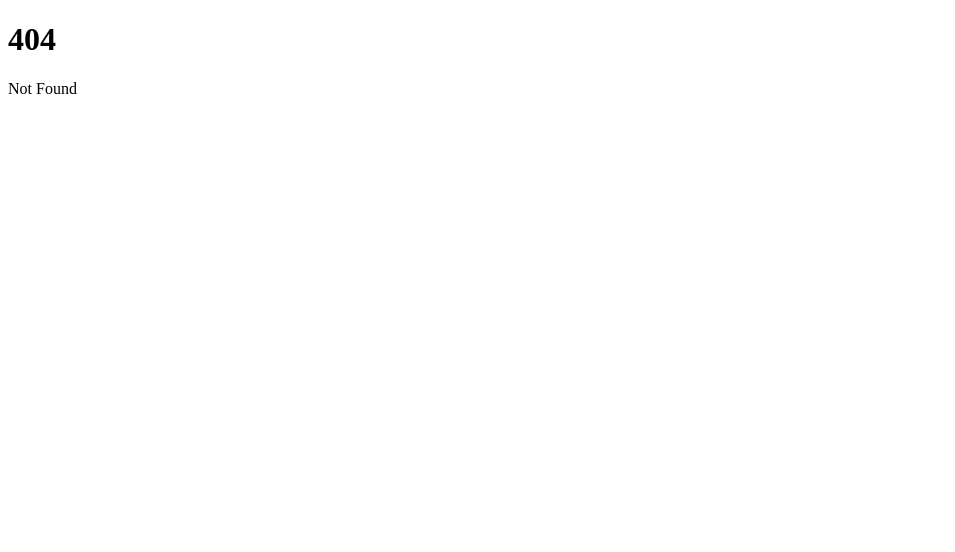
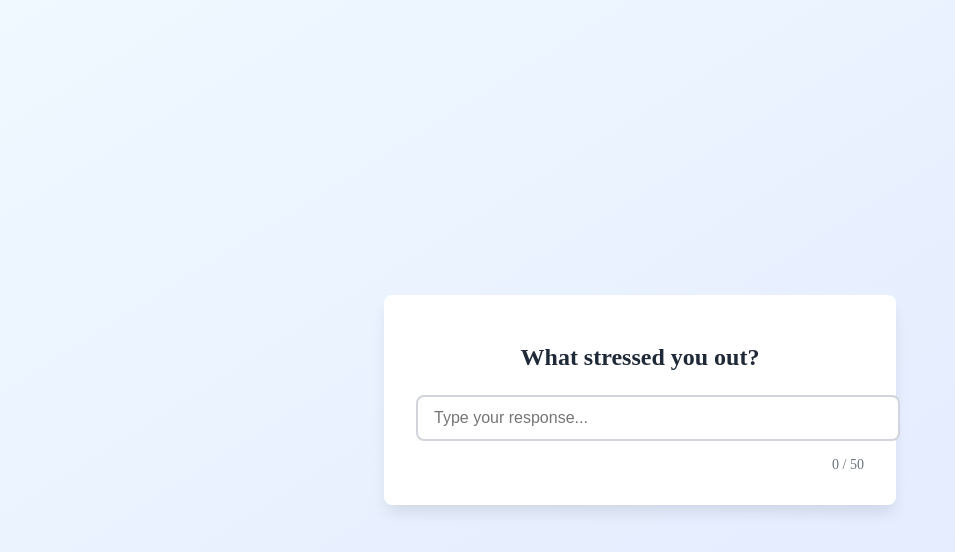
Before and after one commit to itcOnlineGaming/Team_3_2025, a SvelteKit app in the folder Sprint 8/: page /input in a window 1280 px wide. Before the commit this address had no page. Shown: the top 552 px of the page, without its empty margins (0-955 px from the left). Built offline with nearby package versions, Linux system fonts and the light colour scheme.

Commit message:
#27: Text input

```diff
--- /dev/null
+++ b/Sprint 8/src/routes/input/+page.svelte
@@ -0,0 +1,92 @@
+<script lang="ts">
+  let text: string = '';
+  const charLimit: number = 50;
+
+  function handleChange(e: Event): void {
+    const target = e.target as HTMLInputElement;
+    if (target.value.length <= charLimit) {
+      text = target.value;
+    }
+  }
+</script>
+
+<div class="container">
+  <div class="card">
+    <h1 class="title">
+      What stressed you out?
+    </h1>
+
+    <div class="form-group">
+      <input
+        type="text"
+        bind:value={text}
+        maxlength={charLimit}
+        placeholder="Type your response..."
+        on:change={handleChange}
+        class="input"
+      />
+
+      <div class="counter">
+        {text.length} / {charLimit}
+      </div>
+    </div>
+  </div>
+</div>
+
+<style>
+  :global(body) {
+    margin: 0;
+    padding: 0;
+  }
+
+  .container {
+    display: flex;
+    align-items: center;
+    justify-content: center;
+    min-height: 100vh;
+    background: linear-gradient(to bottom right, #f0f9ff, #e0e7ff);
+  }
+
+  .card {
+    background: white;
+    border-radius: 0.5rem;
+    box-shadow: 0 10px 15px -3px rgba(0, 0, 0, 0.1);
+    padding: 2rem;
+    width: 100%;
+    max-width: 28rem;
+  }
+
+  .title {
+    font-size: 1.5rem;
+    font-weight: 600;
+    color: #1f2937;
+    margin-bottom: 1.5rem;
+    text-align: center;
+  }
+
+  .form-group {
+    display: flex;
+    flex-direction: column;
+    gap: 1rem;
+  }
+
+  .input {
+    width: 100%;
+    padding: 0.75rem 1rem;
+    border: 2px solid #d1d5db;
+    border-radius: 0.5rem;
+    font-size: 1rem;
+    transition: border-color 0.2s;
+  }
+
+  .input:focus {
+    outline: none;
+    border-color: #6366f1;
+  }
+
+  .counter {
+    text-align: right;
+    font-size: 0.875rem;
+    color: #6b7280;
+  }
+</style>
```
